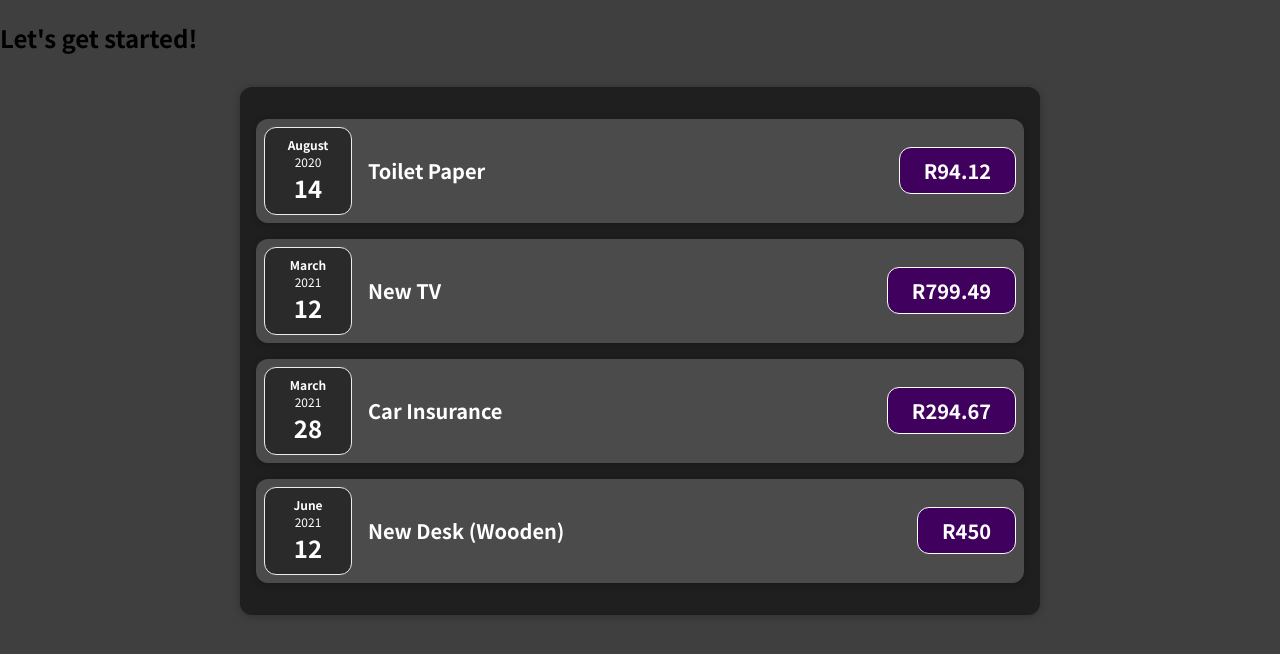
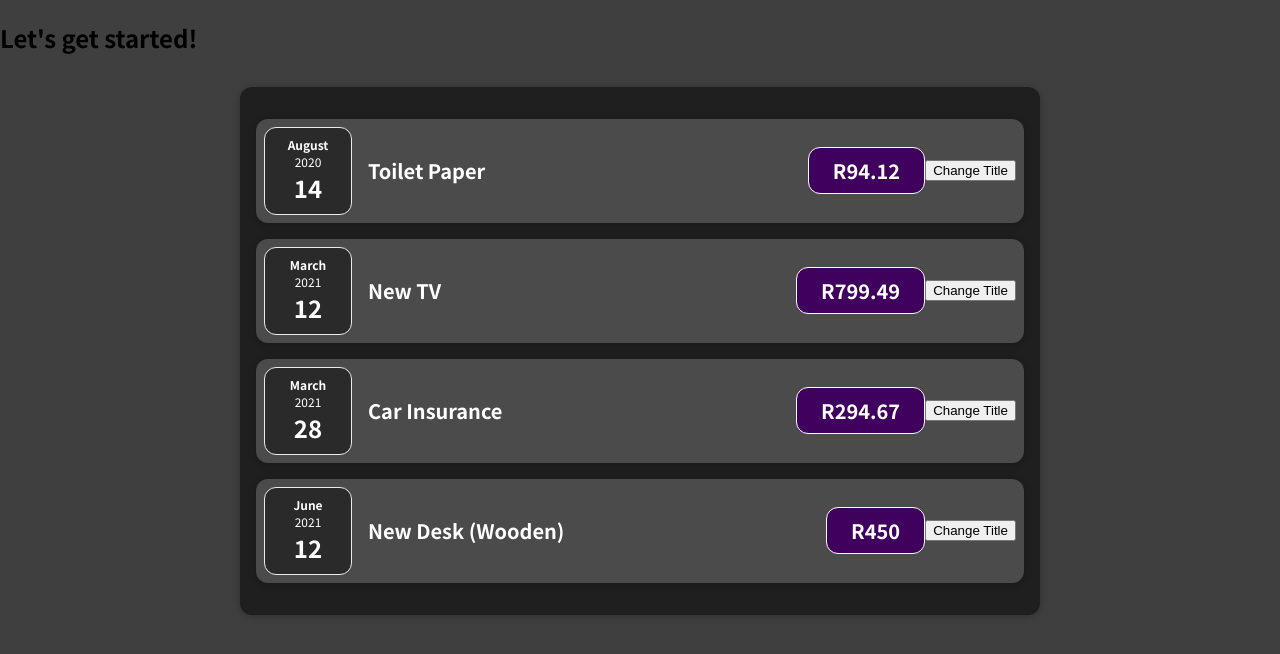
Before and after one commit to ChristopherRdeKoker/react-expense-tracker, a React (Create React App) app: page / in a window 1280 px wide. Shown: the top 654 px of the page. Built offline with nearby package versions, Linux system fonts and the light colour scheme.

Commit message:
new Expense section

```diff
--- a/src/components/ExpenseItem.js
+++ b/src/components/ExpenseItem.js
@@ -1,15 +1,27 @@
+import React, { useState } from "react";
+
 import ExpenseDate from "./ExpenseDate";
 import Card from "./Card";
 import "./ExpenseItem.css";
 
 function ExpenseItem(props) {
+  const [title, setTitle] = useState(props.title);
+  // let title = props.title;
+
+  const clickHandler = () => {
+    setTitle("updated yup");
+    // title = "Updated!";
+    console.log(title);
+  };
+
   return (
     <Card className="expense-item">
       <ExpenseDate date={props.date} />
       <div className="expense-item__description">
-        <h2>{props.title}</h2>
+        <h2>{title}</h2>
         <div className="expense-item__price">R{props.amount}</div>
       </div>
+      <button onClick={clickHandler}>Change Title</button>
     </Card>
   );
 }
--- /dev/null
+++ b/src/components/NewExpense/NewExpense.js
@@ -0,0 +1,3 @@
+const NewExpense = () => {};
+
+export default NewExpense;
```
Also changed, not shown: 1 other file (tests, documents, lock files or other folders).
